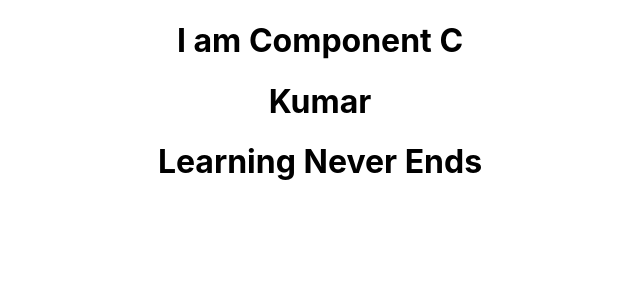
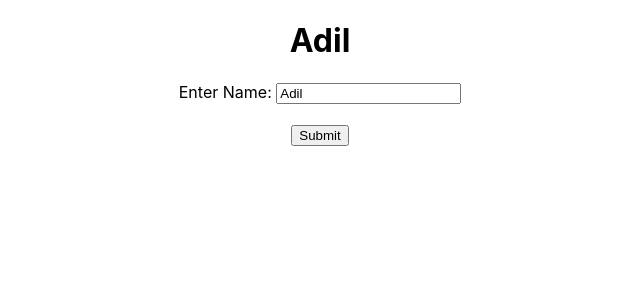
Before and after one commit to riazgul03/ReactJS, a React (Create React App) app in the folder new-app/: page / in a window 1280 px wide. Shown: the top 300 px of the page, without its empty margins (320-960 px from the left). Built offline with nearby package versions, Linux system fonts and the light colour scheme.

Commit message:
Controlled Component In React Form

```diff
--- a/new-app/src/App.js
+++ b/new-app/src/App.js
@@ -10,21 +10,16 @@
 import FunctionState from './FunctionState';
 import ClassEffect from './ClassEffect';
 import FunctionEffect from './FunctionEffect';
-import CompA from './CompA';
+//import CompA from './CompA';
 import { createContext, useState } from 'react';
+import ControlledForm from './ControlledForm';
 
-export const NameContext = createContext()
-export const ChannelContext = createContext()
 
 function App() {
-  const [name, setName] = useState('Kumar')
+
   return (
     <div>
-      <NameContext.Provider value={name}>
-        <ChannelContext.Provider value={"Learning Never Ends"}>
-          <CompA />
-        </ChannelContext.Provider>
-      </NameContext.Provider>
+      <ControlledForm/>
     </div>
   )
 }
--- /dev/null
+++ b/new-app/src/ControlledForm.js
@@ -0,0 +1,37 @@
+import React, { Component } from 'react'
+
+export default class ControlledForm extends Component {
+    constructor(props) {
+        super(props)
+
+        this.state = {
+            data: "Adil"
+        }
+    }
+    handleForm = (e) => {
+        // console.log(e.target.value);
+        this.setState({
+            data: e.target.value.toLowerCase().substring(0, 15)
+
+        });
+    }
+
+    handleFormSubmition = (e) => {
+        e.preventDefault()
+        console.log(e.target[0].value.toUpperCase());
+    }
+    render() {
+        return (
+            <div>
+                <form onSubmit={this.handleFormSubmition}>
+                    <h1>{this.state.data}</h1>
+                    <label htmlFor="">Enter Name: </label>
+                    <input type="text" value={this.state.data} onChange={this.handleForm} />
+                    <br />
+                    <br />
+                    <input type="submit" value="Submit" />
+                </form>
+            </div>
+        )
+    }
+}
```
